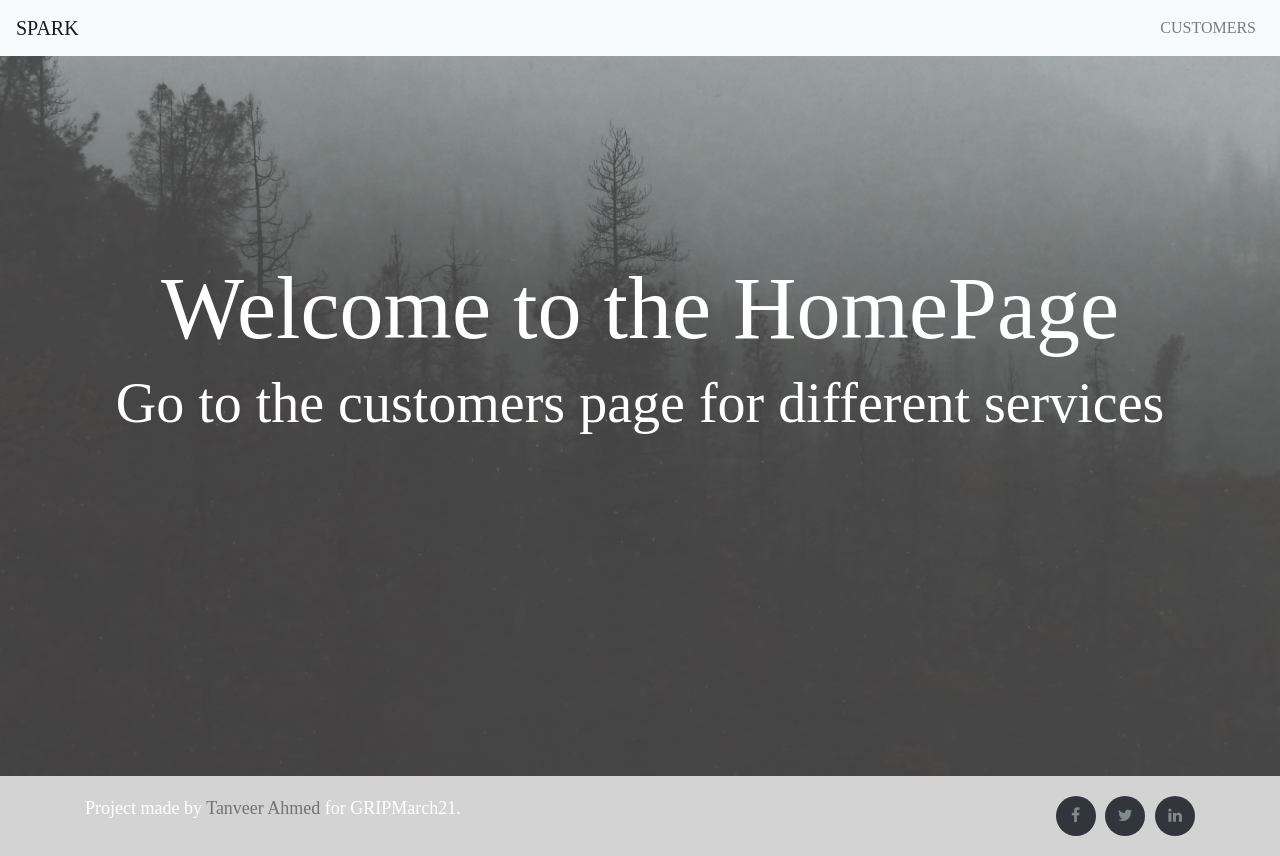
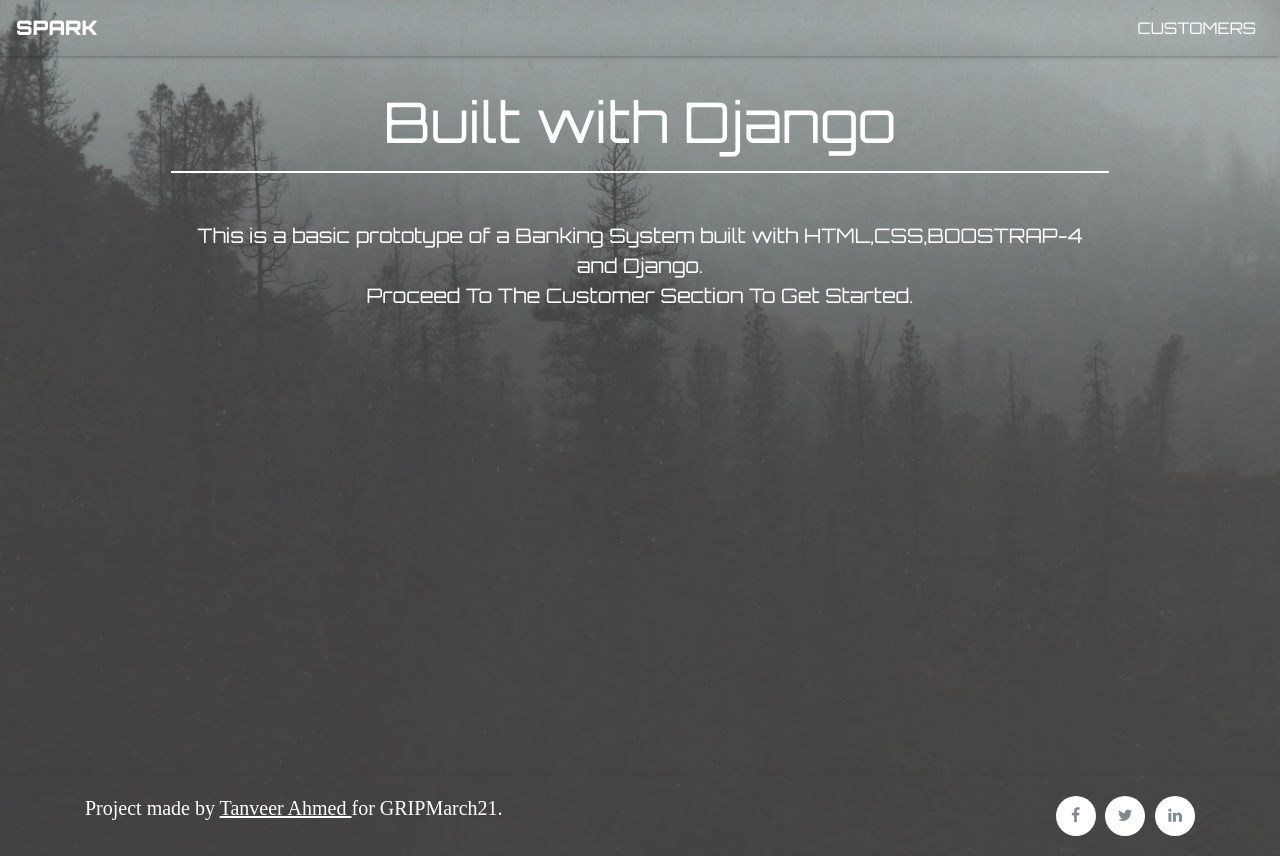
Before and after one commit to tanveer-98/BasicBankingApp, a Django app: page / in a window 1280 px wide. Run offline with Django 3.2, Linux system fonts and the light colour scheme; some libraries are stand-ins or nearby versions.

Commit message:
final commit

```diff
--- a/BasicBankingSystem/static/css/mystyles.css
+++ b/BasicBankingSystem/static/css/mystyles.css
@@ -17,26 +17,24 @@ html{
       min-height: 100%;
       position:relative;
 }
+.font-permanentMarker
+{
+  font-family: 'Permanent Marker', cursive;
+}
 
-
+.font-orbitron{
+  font-family: 'Orbitron', sans-serif;
+}
 
 .center{
   text-align:center;
 }
-.nav-bg
-{
 
-}
 .container-details{
  border:1px solid black;
  border-radius: 5px;
- background-color:lightgray;
  padding:10px 0 10px 0;
-}
-
-
-.font{
-  font-family: 'Noto Serif JP', serif;
+ margin:10px 0 10px 0;
 }
 
 .container-home{
@@ -107,16 +105,16 @@ label{
 /* for footer */
 .site-footer
 {
-  background-color:lightgray;
+
 
   font-size:15px;
   line-height:24px;
   color:white;
   position: absolute;
-  bottom:0px;
-  left:0px;
-  right:0px;
-  margin-bottom: 0px;
+  bottom:0;
+  left:0;
+  right:0;
+  margin-bottom: 0;
   height:80px;
   padding:15px 0 0 0;
 }
@@ -180,7 +178,7 @@ label{
   margin-left:6px;
   margin-right:0;
   border-radius:100%;
-  background-color:#33353d
+  background-color:white;
 }
 .copyright-text
 {
@@ -262,10 +260,7 @@ label{
 {
   background-color:#007bb6
 }
-.social-icons a.dribbble:hover
-{
-  background-color:#ea4c89
-}
+
 @media (max-width:767px)
 {
   .social-icons li.title
@@ -275,3 +270,22 @@ label{
     font-weight:600
   }
 }
+.padding{
+  padding-bottom:2rem;
+}
+.welcome
+{
+  width:75%;
+  margin:0 auto;
+  padding-top:2rem;
+  color:white;
+}
+.welcome hr {
+  border-top:2px solid white;
+
+  margin-top:1rem;
+  margin-bottom:1rem;
+}
+.text-center{
+  text-align:center;
+}
--- a/BasicBankingSystem/static/css/shadows.css
+++ b/BasicBankingSystem/static/css/shadows.css
@@ -1,13 +1,13 @@
 /* inner box shadow */
 .shadow {
-   -moz-box-shadow:    inset 0 0 10px #000000;
-   -webkit-box-shadow: inset 0 0 10px #000000;
-   box-shadow:         inset 0 0 10px #000000;
+   -moz-box-shadow:     0 0 40px rgba(0, 0, 0, 0.3) inset;
+   -webkit-box-shadow:  0 0 40px rgba(0, 0, 0, 0.3) inset;
+   box-shadow:          0 0 40px rgba(0, 0, 0, 0.3) inset;
 }
 /* outer shadow */
 .effect7
 {
-    position:relative;
+
     -webkit-box-shadow:0 1px 4px rgba(0, 0, 0, 0.3), 0 0 40px rgba(0, 0, 0, 0.1) inset;
        -moz-box-shadow:0 1px 4px rgba(0, 0, 0, 0.3), 0 0 40px rgba(0, 0, 0, 0.1) inset;
             box-shadow:0 1px 4px rgba(0, 0, 0, 0.3), 0 0 40px rgba(0, 0, 0, 0.1) inset;
--- a/BasicBankingSystem/templates/homepage/home.html
+++ b/BasicBankingSystem/templates/homepage/home.html
@@ -19,12 +19,16 @@
   <!-- for icons -->
   <link rel="stylesheet" href="https://cdnjs.cloudflare.com/ajax/libs/font-awesome/4.7.0/css/font-awesome.min.css">
 
+
   <link rel="stylesheet" href="{%static 'css/mystyles.css'%}">
   <link rel="stylesheet" href="{%static 'css/shadows.css'%}">
+  <!-- for fonts -->
+  <link rel="preconnect" href="https://fonts.gstatic.com">
+<link href="https://fonts.googleapis.com/css2?family=Orbitron:wght@400;900&family=Permanent+Marker&display=swap" rel="stylesheet"
   <body>
 
-     <nav class="navbar navbar-expand-lg navbar-light bg-light">
-    <a class="navbar-brand" <a  href="https://www.thesparksfoundationsingapore.org/">SPARK</a>
+     <nav class="navbar navbar-expand-lg effect7 font-orbitron" >
+    <a class="navbar-brand" href="https://www.thesparksfoundationsingapore.org/" style="color:white;"> <b>SPARK</b> </a>
     <button class="navbar-toggler" type="button" data-toggle="collapse" data-target="#navbarNavDropdown" >
       <span class="navbar-toggler-icon"></span>
     </button>
@@ -33,26 +37,35 @@
 
 
         <li class="nav-item">
-          <a class="nav-link" href="{% url 'customers' %}">CUSTOMERS</a>
+          <a class="nav-link" style="color:white;" href="{% url 'customers' %}">  CUSTOMERS</a>
         </li>
       </ul>
     </div>
   </nav>
 
 
-<div id="holder" style="padding-top:200px;">
-    <div  id="body" >
-      <div class="container center"  >
-        <h1 class='display-2'>Welcome to the HomePage</h1>
-        <h1 class="display-4">Go to the customers page for different services</h1>
+<div id="holder" >
+    <div  id="body" class="font-orbitron" >
+      <div class="container-fluid padding  white  text-center">
+        <div class="welcome text-center ">
+          <h1 class="display-4">Built with Django</h1>
+          <hr>
+        </div>
+
+        <div class=" welcome col-12">
+          <p class="lead">This is a basic prototype of  a Banking System built with HTML,CSS,BOOSTRAP-4 and Django.
+          <br> Proceed To The Customer Section To Get Started.</p>
+        </div>
+
       </div>
+
     </div>
 
-    <footer class="site-footer">
+    <footer class="site-footer shadow">
         <div class="container">
             <div class="row">
                <div class="col-md-8 col-sm-6 col-xs-12"  style="padding-top:5px;">
-                 <p style="font-size:18px;">Project made by <a href="https://www.linkedin.com/in/tanveer-ahmed-589055112/">Tanveer Ahmed</a> for GRIPMarch21.</p>
+                 <p style="font-size:20px;">Project made by <a style="color:white;" href="https://www.linkedin.com/in/tanveer-ahmed-589055112/"> <u> Tanveer Ahmed </u></a> for GRIPMarch21.</p>
                </div>
                <div class="col-md-4 col-sm-6 col-xs-12" style="padding-top:5px;">
                  <ul class="social-icons">
```
Also changed, not shown: other parts of BasicBankingSystem/static/css/mystyles.css (+1 -1 lines), BasicBankingSystem/templates/customerDetails/details.html (+12 -9 lines), BasicBankingSystem/templates/customers/CustomerPage.html (+13 -12 lines), BasicBankingSystem/db.sqlite3.
